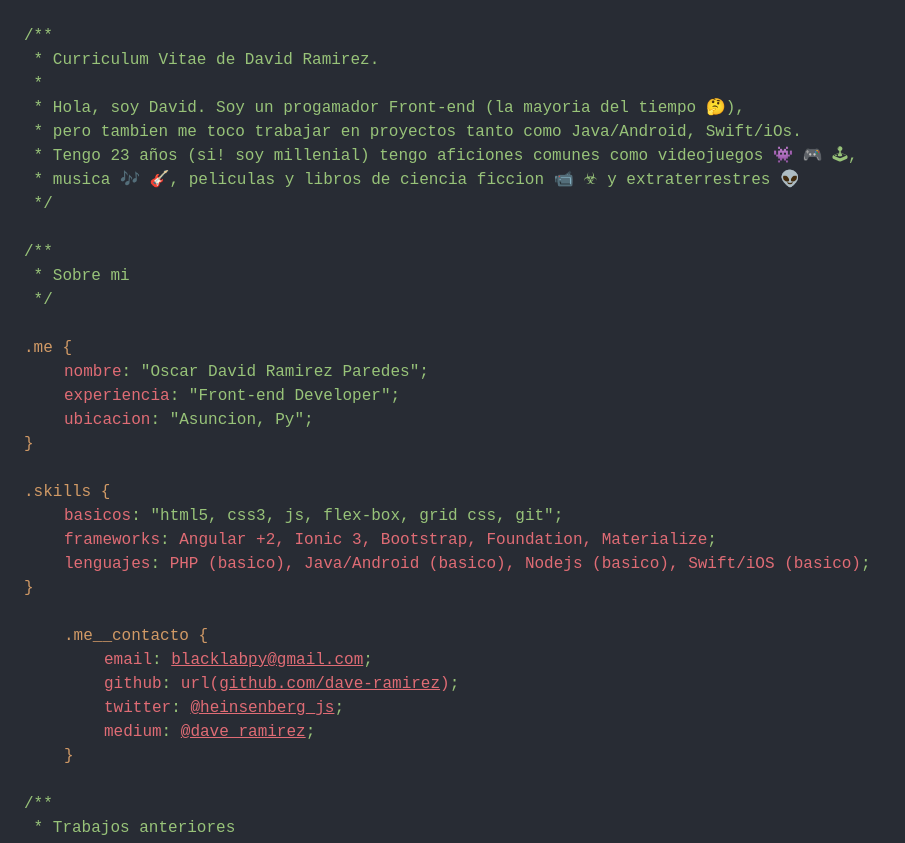
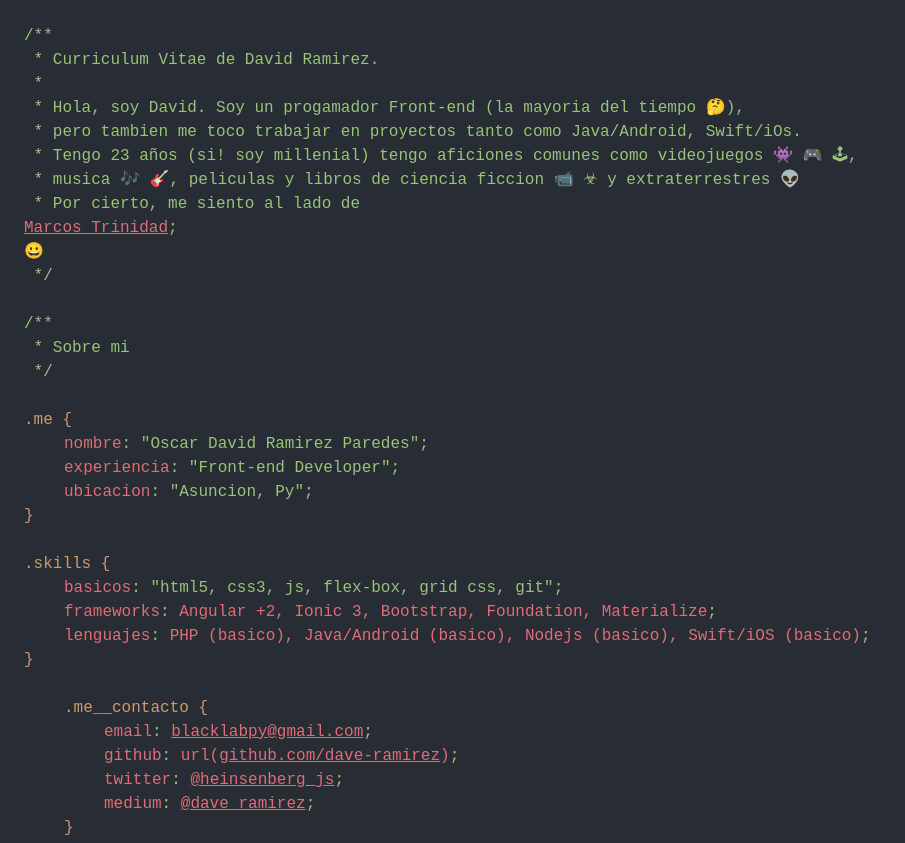
Before and after one commit to dave-ramirez/cv, a plain HTML site: page index.html in a window 1280 px wide. Shown: the top 843 px of the page, without its empty margins (0-905 px from the left). Drawn offline with Linux system fonts and the light colour scheme.

Commit message:
update index.html
Agregado de nombre de Marcos XD

```diff
--- a/index.html
+++ b/index.html
@@ -20,6 +20,7 @@
         <span class="comment-block__line">pero tambien me toco trabajar en proyectos tanto como Java/Android, Swift/iOs.</span>
         <span class="comment-block__line">Tengo 23 años (si! soy millenial) tengo aficiones comunes como videojuegos 👾 🎮 🕹,</span>
         <span class="comment-block__line">musica 🎶 🎸, peliculas y libros de ciencia ficcion 📹 ☣ y extraterrestres 👽</span>
+        <span class="comment-block__line">Por cierto, me siento al lado de <dd class="value"><a href="https://www.linkedin.com/in/marcos-trinidad-082b39163">Marcos Trinidad</a></dd>😀</span>
     </h1>
 
     <br>
```
